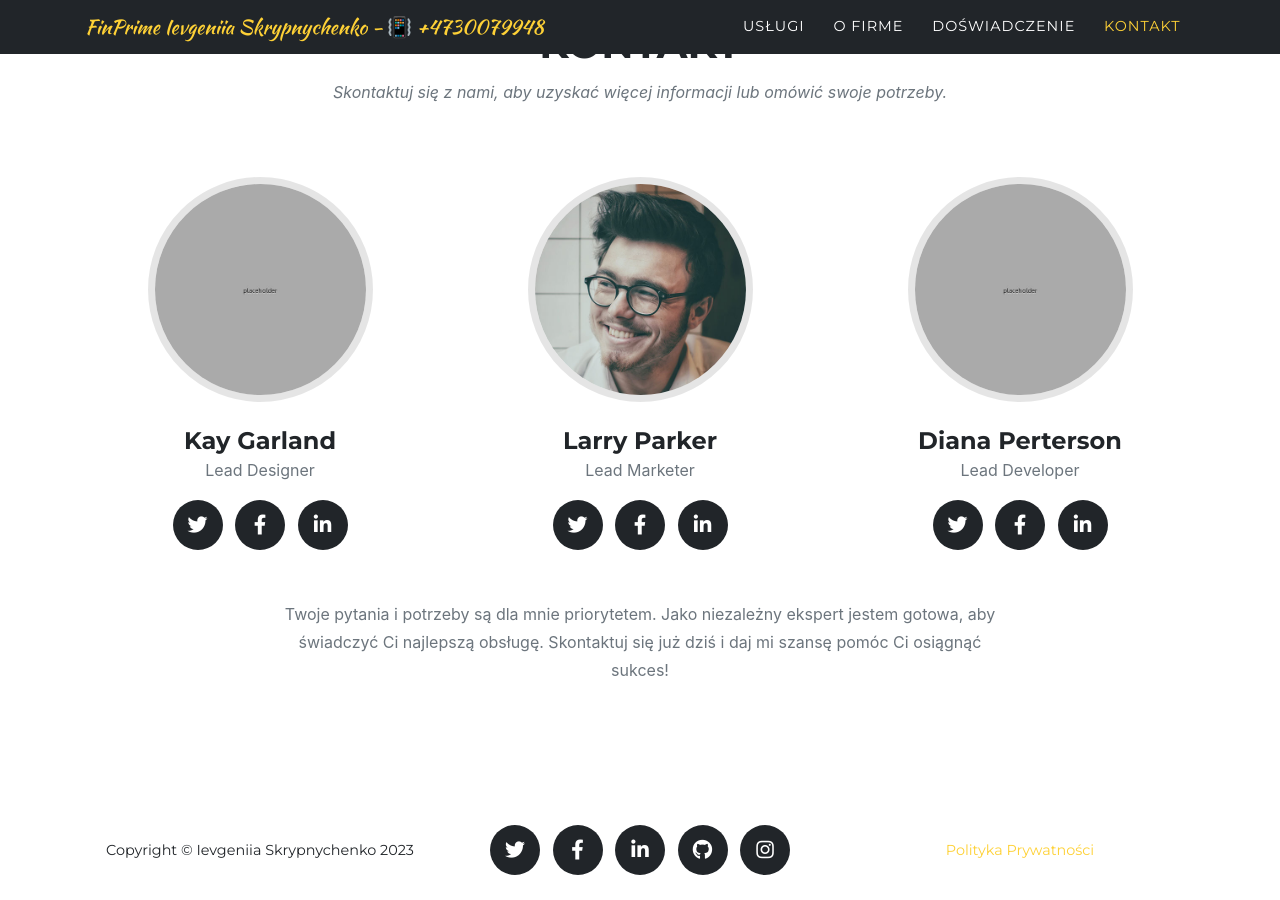
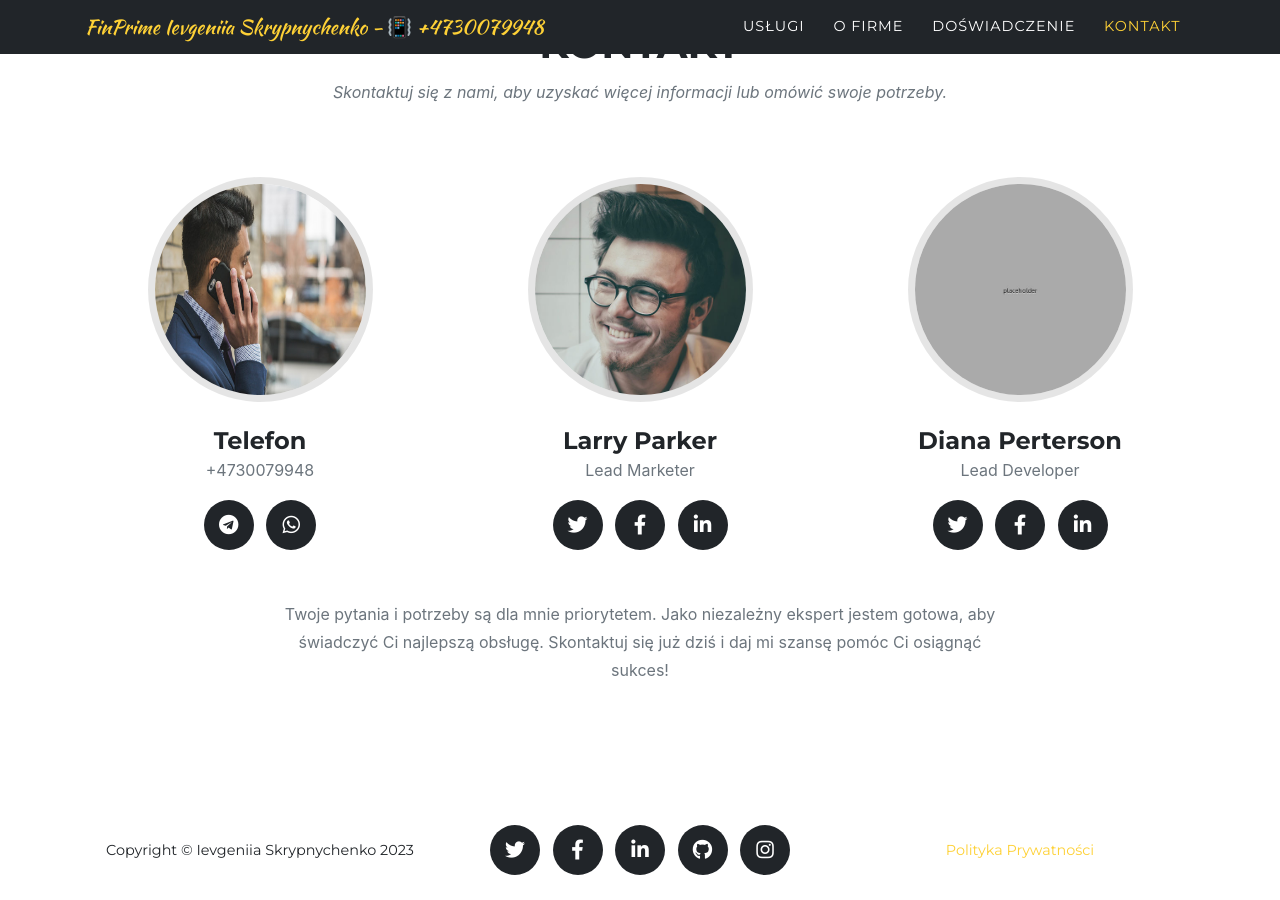
Before and after one commit to scripnichenko/finprime, a Jekyll site: the page built from index.md, in a window 1280 px wide and 900 px high, scrolled down 4637 px. Built offline with Jekyll 4.4.1, drawn with Linux system fonts in a browser that asks for light colours; some web fonts are replaced.

Commit message:
updated Telefon section

```diff
--- a/_data/sitetext.yml
+++ b/_data/sitetext.yml
@@ -75,16 +75,16 @@ en: &DEFAULT_EN
     subtext: "Twoje pytania i potrzeby są dla mnie priorytetem. Jako niezależny ekspert jestem gotowa, aby świadczyć Ci najlepszą obsługę. Skontaktuj się już dziś i daj mi szansę pomóc Ci osiągnąć sukces!"
     section: team
     people:
-      - name: "Kay Garland"
-        role: "Lead Designer"
-        image: assets/img/team/500x500.jpg
+      - name: "Telefon"
+        role: "+4730079948"
+        image: assets/img/team/call.jpg
         social:
-          - url: https://twitter.com
-            icon: fab fa-twitter
-          - url: https://facebook.com
-            icon: fab fa-facebook-f
-          - url: https://linkedin.com
-            icon: fab fa-linkedin-in
+          - url: https://t.me/+48730079948
+            icon: fab fa-telegram
+          - url: https://wa.link/prz74u
+            icon: fab fa-whatsapp"
+          # - url: https://linkedin.com
+          #   icon: fab fa-linkedin-in
       - name: "Larry Parker"
         role: "Lead Marketer"
         image: assets/img/team/2.jpg
```
Also changed, not shown: assets/img/team/call.jpg (added).
